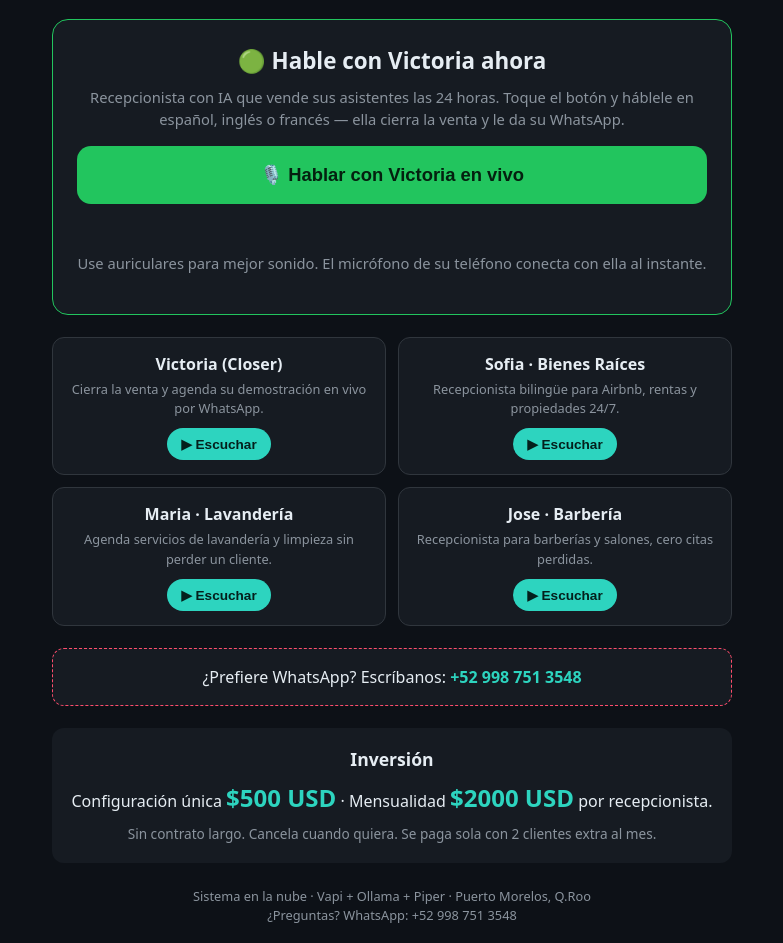
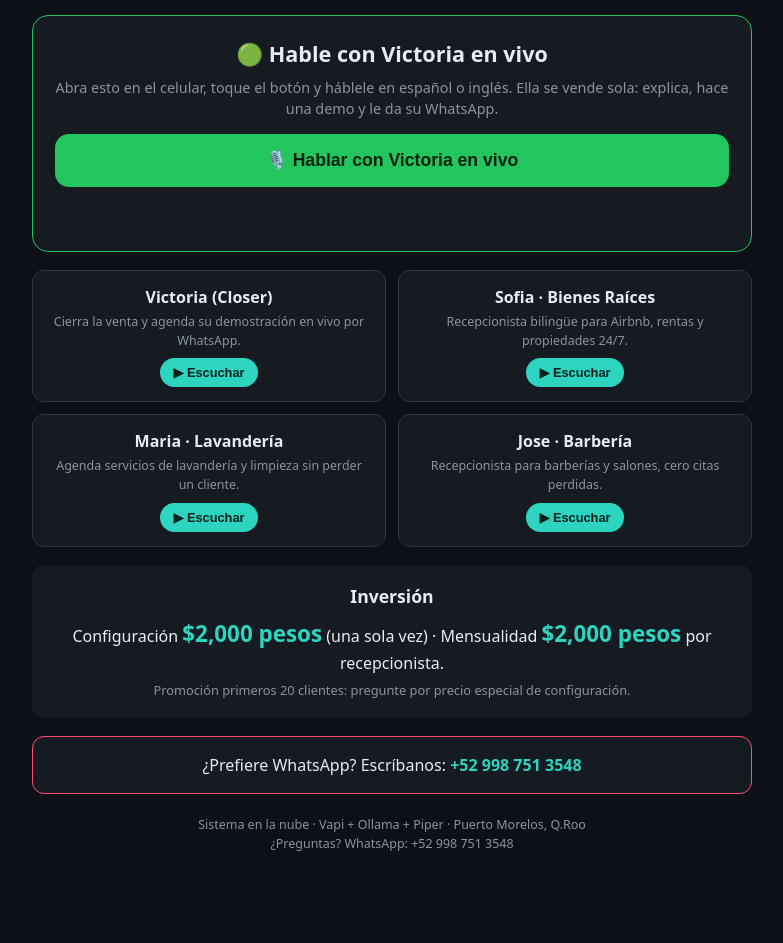
Before and after one commit to dafnesqualifiedsolutions-ops/victoria-ai-closer, a plain HTML site: page index.html in a window 1280 px wide. Shown: the part 94-1037 px from the top of the page, without its empty margins (248-1031 px from the left). After the commit the page ends 965 px from the top, so only its background shows below. Drawn offline with Linux system fonts and the light colour scheme.

Commit message:
Revert to 4-card showcase + pesos pricing (000/000) + live button

```diff
--- a/index.html
+++ b/index.html
@@ -3,42 +3,41 @@
 <head>
 <meta charset="utf-8" />
 <meta name="viewport" content="width=device-width, initial-scale=1" />
-<title>Victoria AI Closer — Hable con ella en vivo</title>
+<title>Victoria AI Closer — Recepcionistas con IA</title>
 <style>
   :root{--bg:#0d1117;--card:#161b22;--accent:#ff4d6d;--accent2:#2dd4bf;--txt:#e6edf3;--muted:#8b949e;--green:#22c55e}
   *{box-sizing:border-box;margin:0;padding:0}
   body{font-family:system-ui,Segoe UI,Roboto,Arial,sans-serif;background:var(--bg);color:var(--txt);line-height:1.5;padding:18px}
-  .wrap{max-width:680px;margin:0 auto}
-  header{text-align:center;margin-bottom:22px}
+  .wrap{max-width:720px;margin:0 auto}
+  header{text-align:center;margin-bottom:18px}
   h1{font-size:1.9rem;background:linear-gradient(90deg,var(--accent),var(--accent2));-webkit-background-clip:text;background-clip:text;color:transparent}
   .tag{color:var(--muted);margin-top:6px;font-size:.9rem}
 
-  /* HERO live-talk */
-  .hero{background:var(--card);border:1px solid var(--green);border-radius:16px;padding:24px;text-align:center;margin:22px 0}
-  .hero h2{font-size:1.4rem;margin-bottom:8px}
-  .hero p{color:var(--muted);font-size:.92rem;margin-bottom:16px}
-  .talk{width:100%;padding:18px;border-radius:14px;border:none;cursor:pointer;font-weight:800;font-size:1.15rem;background:var(--green);color:#04200f;transition:.15s}
+  /* live talk */
+  .hero{background:var(--card);border:1px solid var(--green);border-radius:16px;padding:22px;text-align:center;margin:18px 0}
+  .hero h2{font-size:1.35rem;margin-bottom:6px}
+  .hero p{color:var(--muted);font-size:.9rem;margin-bottom:14px}
+  .talk{width:100%;padding:16px;border-radius:14px;border:none;cursor:pointer;font-weight:800;font-size:1.1rem;background:var(--green);color:#04200f}
   .talk:active{transform:scale(.98)}
-  .talk:disabled{opacity:.6;cursor:default}
-  .status{margin-top:12px;font-size:.9rem;color:var(--accent2);min-height:20px}
-  .hint{margin-top:10px;font-size:.78rem;color:var(--muted)}
+  .talk:disabled{opacity:.6}
+  .status{margin-top:10px;font-size:.85rem;color:var(--accent2);min-height:18px}
 
-  /* samples */
-  .grid{display:grid;grid-template-columns:repeat(2,1fr);gap:12px;margin:22px 0}
+  /* cards */
+  .grid{display:grid;grid-template-columns:repeat(2,1fr);gap:12px;margin:18px 0}
   .card{background:var(--card);border:1px solid #30363d;border-radius:12px;padding:14px;text-align:center}
   .card h3{font-size:1rem;margin-bottom:4px}
-  .card p{color:var(--muted);font-size:.8rem;min-height:34px}
-  .btn{display:inline-block;margin-top:10px;padding:8px 14px;border-radius:999px;border:none;cursor:pointer;font-weight:700;background:var(--accent2);color:#04201c;font-size:.85rem}
+  .card p{color:var(--muted);font-size:.78rem;min-height:32px}
+  .btn{display:inline-block;margin-top:8px;padding:7px 13px;border-radius:999px;border:none;cursor:pointer;font-weight:700;background:var(--accent2);color:#04201c;font-size:.8rem}
   .btn:active{transform:scale(.96)}
 
-  /* secondary whatsapp */
-  .wa{background:var(--card);border:1px dashed var(--accent);border-radius:12px;padding:16px;text-align:center;margin:22px 0}
+  /* pricing + wa */
+  .pricing{background:var(--card);border-radius:12px;padding:18px;text-align:center;margin:18px 0}
+  .pricing h2{margin-bottom:8px;font-size:1.1rem}
+  .price{font-size:1.4rem;color:var(--accent2);font-weight:800}
+  .promo{color:var(--muted);font-size:.8rem;margin-top:6px}
+  .wa{background:var(--card);border:1px solid var(--accent);border-radius:12px;padding:16px;text-align:center;margin:18px 0}
   .wa a{color:var(--accent2);font-weight:700;text-decoration:none}
-
-  .pricing{background:var(--card);border-radius:12px;padding:18px;text-align:center;margin:22px 0}
-  .pricing h2{margin-bottom:8px;font-size:1.1rem}
-  .price{font-size:1.5rem;color:var(--accent2);font-weight:800}
-  footer{color:var(--muted);text-align:center;margin-top:24px;font-size:.8rem}
+  footer{color:var(--muted);text-align:center;margin-top:22px;font-size:.78rem}
 </style>
 </head>
 <body>
@@ -48,16 +47,15 @@
     <div class="tag">Recepcionistas con Inteligencia Artificial para su negocio en Puerto Morelos</div>
   </header>
 
-  <!-- HERO: live talk (the only button you need when you're out) -->
+  <!-- LIVE TALK (the demo tool for when you're out with your phone) -->
   <section class="hero">
-    <h2>🟢 Hable con Victoria ahora</h2>
-    <p>Recepcionista con IA que vende sus asistentes las 24 horas. Toque el botón y háblele en español, inglés o francés — ella cierra la venta y le da su WhatsApp.</p>
+    <h2>🟢 Hable con Victoria en vivo</h2>
+    <p>Abra esto en el celular, toque el botón y háblele en español o inglés. Ella se vende sola: explica, hace una demo y le da su WhatsApp.</p>
     <button id="talkBtn" class="talk">🎙️ Hablar con Victoria en vivo</button>
     <p id="status" class="status"></p>
-    <p class="hint">Use auriculares para mejor sonido. El micrófono de su teléfono conecta con ella al instante.</p>
   </section>
 
-  <!-- voice samples (showcase, optional) -->
+  <!-- THE 4 CHOICES -->
   <div class="grid">
     <div class="card">
       <h3>Victoria (Closer)</h3>
@@ -81,16 +79,17 @@
     </div>
   </div>
 
-  <!-- secondary: whatsapp (after the close, or if they prefer text) -->
+  <!-- PRICING (PESOS) -->
+  <div class="pricing">
+    <h2>Inversión</h2>
+    <p>Configuración <span class="price">$2,000 pesos</span> (una sola vez) · Mensualidad <span class="price">$2,000 pesos</span> por recepcionista.</p>
+    <p class="promo">Promoción primeros 20 clientes: pregunte por precio especial de configuración.</p>
+  </div>
+
+  <!-- WHATSAPP -->
   <section class="wa">
     ¿Prefiere WhatsApp? Escríbanos: <a href="https://wa.me/529987513548?text=Hola%20Victoria,%20quiero%20la%20demo%20en%20vivo" target="_blank">+52 998 751 3548</a>
   </section>
-
-  <div class="pricing">
-    <h2>Inversión</h2>
-    <p>Configuración única <span class="price">$500 USD</span> · Mensualidad <span class="price">$2000 USD</span> por recepcionista.</p>
-    <p style="color:var(--muted);margin-top:8px;font-size:.85rem">Sin contrato largo. Cancela cuando quiera. Se paga sola con 2 clientes extra al mes.</p>
-  </div>
 
   <footer>
     Sistema en la nube · Vapi + Ollama + Piper · Puerto Morelos, Q.Roo<br>
@@ -100,34 +99,16 @@
 
 <script>
   let cur=null;
-  function play(f){
-    if(cur){cur.pause();cur.currentTime=0;}
-    cur=new Audio('static/'+f);
-    cur.play().catch(e=>alert('Audio no disponible: '+e));
-  }
+  function play(f){ if(cur){cur.pause();cur.currentTime=0;} cur=new Audio('static/'+f); cur.play().catch(e=>alert('Audio no disponible: '+e)); }
 </script>
-<!-- VAPI LIVE TALK: needs 2 values from your Vapi dashboard (see notes).
-     Until you paste them below, the button explains what's missing. -->
 <script src="https://cdn.jsdelivr.net/npm/@vapi-ai/web-sdk@latest/dist/voice.min.js"></script>
 <script>
-  // >>> PASTE FROM VAPI DASHBOARD (Settings -> API Keys -> Public; Assistant -> copy ID) <<<
   const VAPI_PUBLIC_KEY = "pk-67bd7d4d-e8cf-4afc-b26b-a1a54fd45568";
   const VICTORIA_ASSISTANT_ID = "06163374-7ec0-4cdb-a9c7-0551c56a8050";
-  // <<< ----------------------------------------------------------------------- >>>
-
   const btn = document.getElementById('talkBtn');
   const status = document.getElementById('status');
   let vapi = null;
-
-  function configured(){
-    return !VAPI_PUBLIC_KEY.startsWith("PASTE") && !VICTORIA_ASSISTANT_ID.startsWith("PASTE");
-  }
-
   btn.addEventListener('click', async () => {
-    if(!configured()){
-      status.textContent = "Falta activar: necesita su clave pública y el ID de Victoria en Vapi (envíele los datos a Yan).";
-      return;
-    }
     status.textContent = "Conectando con Victoria...";
     btn.disabled = true;
     try{
```
